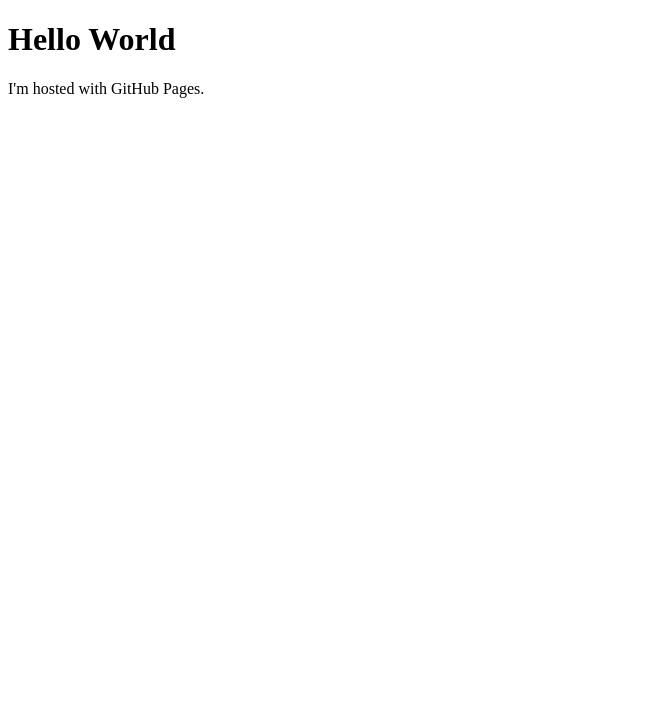
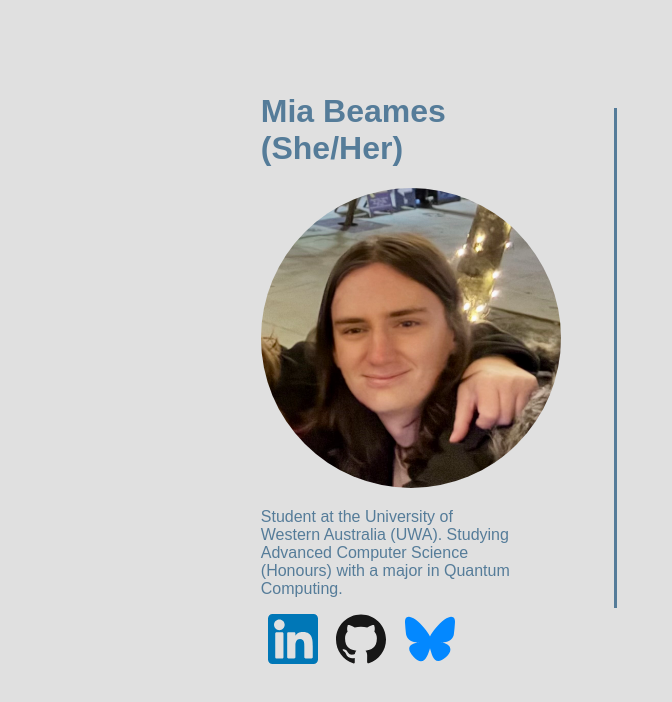
Before and after one commit to Ecl1psera/Ecl1psera.github.io, a plain HTML site: page index.html in a window 1280 px wide. Shown: the whole page, without its empty margins (0-672 px from the left). Drawn offline with Linux system fonts and the light colour scheme.

Commit message:
added basic info and links

```diff
--- a/index.html
+++ b/index.html
@@ -3,9 +3,31 @@
     <head>
         <meta charset="UTF-8" />
         <title>Eclipsera Portfolio</title>
+        <link rel="stylesheet" href="style.css">
     </head>
     <body>
-        <h1>Hello World</h1>
-        <p>I'm hosted with GitHub Pages.</p>
+        <div style="width: 20%; padding-left: 20%; padding-top: 5%; float: left;" class="montserrat">
+            <h1>Mia Beames (She/Her)</h1>
+            <img src=".\assets\main.jpg" style="width: 300px; height: 300px; border-radius: 50%;">
+            <p>
+                Student at the University of Western Australia (UWA). Studying Advanced
+                Computer Science (Honours) with a major in Quantum Computing.
+            </p>
+            <div style="float: left; position: sticky; top:50;">
+                <a href="https://www.linkedin.com/in/mia-beames-1b0b03256/" target="_blank" class="social">
+                    <img src=".\assets\icons\linkedin-icon.svg" class="icon" style="height: 50px; width: 50px;">
+                </a>
+                <a href="https://github.com/Ecl1psera" target="_blank" class="social">
+                    <img src=".\assets\icons\github-icon.svg" class="icon" style="height: 50px; width: 50px; filter: invert(5%) sepia(8%) saturate(253%) hue-rotate(314deg) brightness(96%) contrast(91%);">
+                </a>
+                <a href="https://bsky.app/profile/eclipsera.bsky.social" target="_blank" class="social">
+                    <img src=".\assets\icons\bluesky-icon.svg" class="icon" style="height: 50px; width: 50px; filter: invert(36%) sepia(80%) saturate(2354%) hue-rotate(193deg) brightness(101%) contrast(103%);">
+                </a>
+            </div>
+        </div>
+        <div style="border-left: 3px solid #557C99; height: 500px; float: left; position: relative; left: 100px; top: 100px;"></div>
+        <div style="float: left;">
+
+        </div>
     </body>
 </html>
--- /dev/null
+++ b/style.css
@@ -0,0 +1,27 @@
+body{
+    background-color: #E0E0E0;
+}
+
+h1, p{
+    color: #557C99;
+}
+
+.montserrat {
+  font-family: "Montserrat", sans-serif;
+  font-optical-sizing: auto;
+  font-weight: 400;
+  font-style: normal;
+}
+
+.social {
+    padding: 7px;
+    text-decoration: none;
+}
+
+.icon {
+    transition: transform .2s;
+}
+
+.icon:hover {
+    transform: scale(1.2);
+}
```
Also changed, not shown: assets/icons/bluesky-icon.svg (added), assets/icons/github-icon.svg (added), assets/icons/linkedin-icon.svg (added), assets/main.jpg (added).
